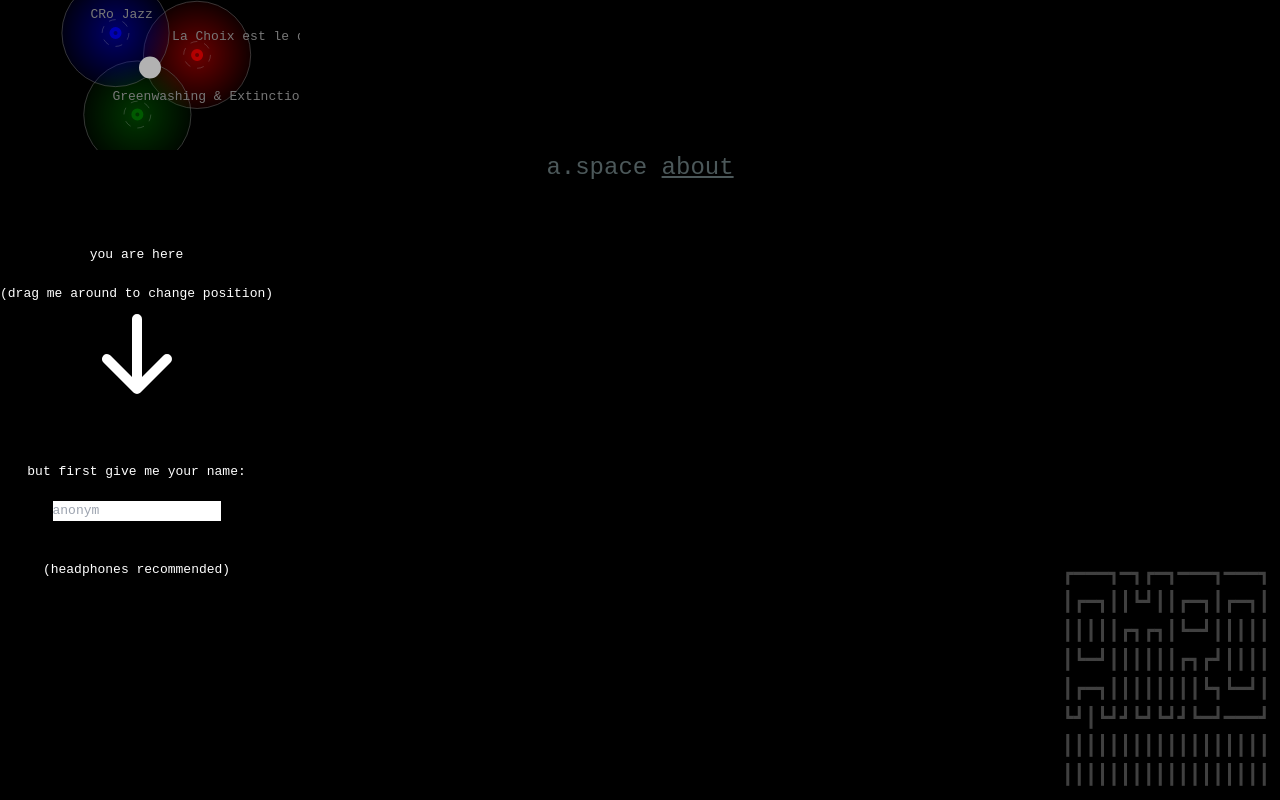
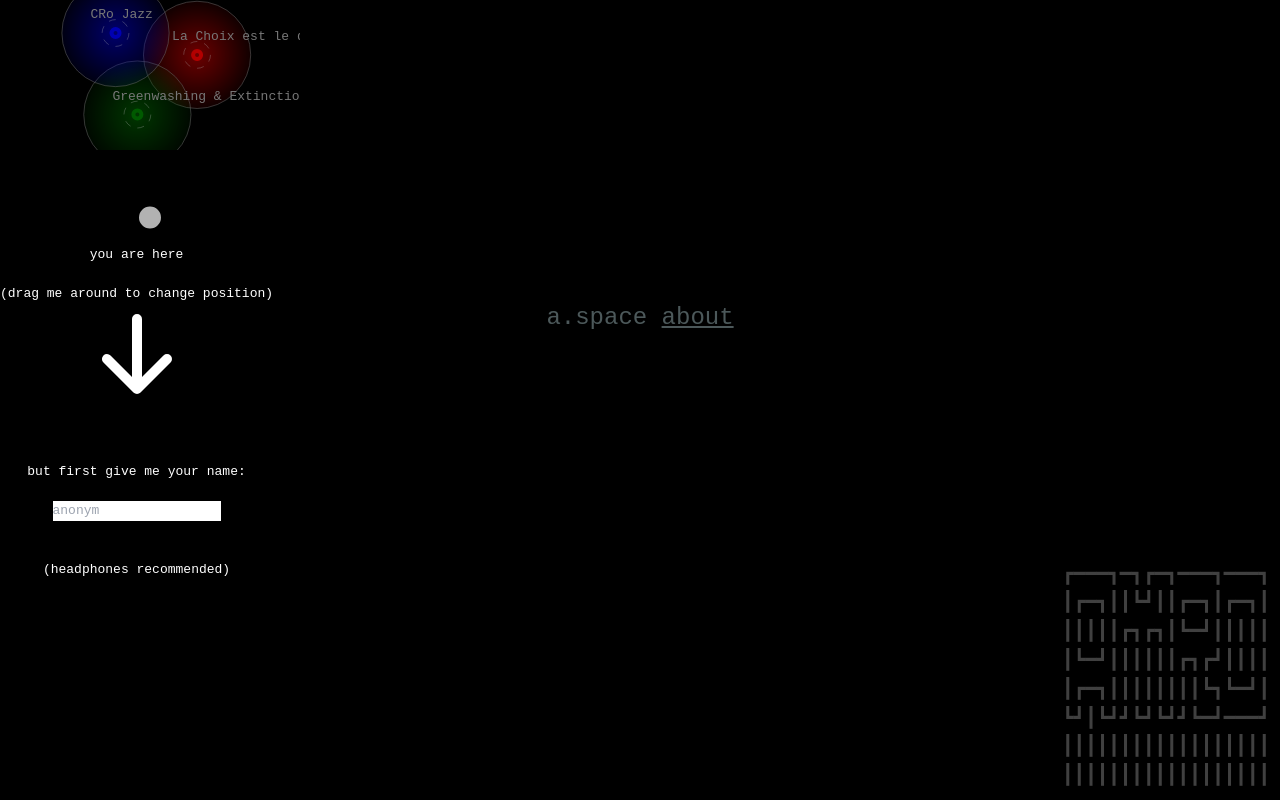
Before and after one commit to backface/aspace, a Vue app in the folder frontend/: page / in a window 1280 px wide. Built offline with nearby package versions, Linux system fonts and the light colour scheme.

Commit message:
split svg into two, put chat message in between, color mixing only for red/green/blue layout

```diff
--- a/frontend/src/components/ASpace.vue
+++ b/frontend/src/components/ASpace.vue
@@ -1,6 +1,9 @@
 <template>
 
-  <div v-if="running" class="chat absolute bottom-0 left-0 w-1/3 h-full text-left">
+  <div
+    v-if="running"
+    class="chat absolute bottom-0 left-0 w-1/3 h-full text-left"
+  >
     <div class="messageboard absolute bottom-12 left-0 pl-6 mb-3 w-full" ref="messageboard">
       <transition-group name="list">
         <div v-for="msg in messages_to_show" :key="msg.id" class="message pt-1" :class="{ is_status: msg.is_status }">
@@ -26,7 +29,10 @@
       <div class="messageboard_anchor"></div>
     </div>
   </div>
-  <div v-if="running" class="messagecompose absolute bottom-2 left-0 w-full md:w-1/3 pl-3 text-left">
+  <div
+    v-if="running"
+    class="messagecompose absolute bottom-2 left-0 w-full md:w-1/3 pl-3 text-left"
+  >
     <input
       type="text"
       v-model='msg'
@@ -67,15 +73,6 @@
       @mouseleave="dragUserStop"
       @mouseup="dragUserStop"
     >
-    <defs>
-      <radialGradient id="'grad" cx="50%" cy="50%" r="50%" fx="50%" fy="50%">
-        <stop offset="0%" style="stop-color:rgb(100, 100, 100); stop-opacity: 0.7" />
-        <stop offset="100%" style="'stop-color:green; stop-opacity: 0" />
-      </radialGradient>
-      <filter id="blur">
-        <feGaussianBlur in="SourceGraphic" stdDeviation="1" />
-      </filter>
-    </defs>
       <g>
         <g class="streams">0
           <g v-for="(stream, i) in streams">
@@ -85,9 +82,6 @@
                 <!--<stop offset="0%" :style="'stop-color: rgb(150, 150, 150); stop-opacity: 0.6'" />-->
                 <stop offset="100%" :style="'stop-color: ' + stream.color +'; stop-opacity: 0.1'" />
               </radialGradient>
-              <filter id="blur">
-                <feGaussianBlur in="SourceGraphic" stdDeviation="1" />
-              </filter>
             </defs>
             <circle
               class="spread"
@@ -117,16 +111,6 @@
               :cy='y_offset + height/2 + radius * stream.y'
               :r="stream.rms * source_radius"
             />
-            <!--
-            <text
-              v-if="tunedin == i"
-              :x='width/2 + radius * stream.x - 25'
-              :y='height/2 + radius * stream.y - 15'
-              style="stroke-width:0.7em; stroke: #aaa;"
-            >
-              {{  msgbg(stream.title) }}
-            </text>
-            -->
             <text
               :x='x_offset + width/2 + radius * stream.x - 25'
               :y='y_offset + height/2 + radius * stream.y - 15'
@@ -136,6 +120,44 @@
             </text>
           </g>
         </g>
+      </g>
+    </svg>
+  </div>
+
+  <transition-group name="slow-fade">
+    <div
+      v-for="msg in message_bubbles"
+      :key="msg.id"
+      :style="{
+        position: 'absolute',
+        color: 'black',
+        left: (x_offset + width/2 + msg.x * this.radius) + 'px',
+        bottom: (-y_offset + height/2 - msg.y * this.radius + 12) + 'px',
+        padding: '3px',
+        background: 'rgba(255, 255, 255, 0.7)',
+        borderRadius: '2px',
+        maxWidth: '200px',
+        transform: 'translate(-50%, 0)'
+      }"
+      v-html="msg.msg_html"
+    >
+    </div>
+  </transition-group>
+
+  <div class="absolute top-0 left-0 h-full w-full text-center">
+    <svg
+      ref="diagram"
+      class="mx-auto h-full w-full"
+      @mousemove="dragUser"
+      @mouseleave="dragUserStop"
+      @mouseup="dragUserStop"
+    >
+      <defs>
+        <filter id="blur">
+          <feGaussianBlur in="SourceGraphic" stdDeviation="1" />
+        </filter>
+      </defs>
+      <g>
 
         <g v-for="user in audience" class="audience">
           <circle
@@ -161,83 +183,9 @@
           @mouseup="dragUserStop"
           @mousemove="dragUser"
         />
-        <!--
-
-        <g class="bubbles">
-          <transition-group name="slow-fade">
-            <g v-for="msg in message_bubbles" :key="msg.id">
-              <defs>
-                <filter x="0" y="0" width="1" height="1" id="solid">
-                  <feFlood flood-color="#333333" result="bg" />
-                  <feMerge>
-                    <feMergeNode in="bg"/>
-                    <feMergeNode in="SourceGraphic"/>
-                  </feMerge>
-                </filter>
-              </defs>
-              <text
-                v-if="user.id != msg.user_id"
-                :x="x_offset + width/2 + msg.x * this.radius"
-                :y="y_offset + height/2 + msg.y * this.radius - 18"
-                class="message-bg"
-                style="stroke:#eeeeee; stroke-width:0.7em; fill: #eeeeee"
-              >
-                {{ msgbg(msg.msg) }}
-              </text>
-              <text
-                v-else
-                :x="x_offset + width/2 + msg.x * this.radius"
-                :y="y_offset + height/2 + msg.y * this.radius - 23"
-                class="message"
-                style="stroke:#eeeeee; stroke-width:0.7em; fill: #eeeeee"
-              >
-                {{ msgbg(msg.msg) }}
-              </text>
-              <text
-                v-if="user.id != msg.user_id"
-                :x="x_offset + width/2 + msg.x * this.radius"
-                :y="y_offset + height/2 + msg.y * this.radius - 18"
-                style="fill:#000000"
-              >
-                {{ msg.msg }}
-              </text>
-              <text
-                v-else
-                :x="x_offset + width/2 + msg.x * this.radius"
-                :y="y_offset + height/2 + msg.y * this.radius - 23"
-                class="message"
-                style="fill:#000000"
-              >
-                {{ msg.msg }}
-              </text>
-            </g>
-          </transition-group>
-
-        </g>
-          -->
       </g>
     </svg>
   </div>
-
-    <transition-group name="slow-fade">
-      <div
-        v-for="msg in message_bubbles"
-        :key="msg.id"
-        :style="{
-          position: 'absolute',
-          color: 'black',
-          left: (x_offset + width/2 + msg.x * this.radius) + 'px',
-          bottom: (-y_offset + height/2 - msg.y * this.radius + 12) + 'px',
-          padding: '3px',
-          background: 'rgba(255, 255, 255, 0.8)',
-          borderRadius: '2px',
-          maxWidth: '200px',
-          transform: 'translate(-50%, 0)'
-        }"
-        v-html="msg.msg_html"
-      >
-      </div>
-    </transition-group>
 
   <transition name="fade">
     <div v-if="!running">
@@ -276,7 +224,6 @@
           </button>
           <br><br>
           (headphones recommended)
-
         </div>
       </div>
     </div>
@@ -457,11 +404,7 @@
         self.messages = data.messages
         self.messages.forEach((item, i) => {
           item.msg_html = Autolinker.link(item.msg)
-          let colors = []
-          this.streams.forEach((stream, i) => {
-            colors.push(255 - 255 * Math.max(0, this.distance(stream, item)))
-          });
-          item.srccolor = 'rgb(' + colors.join(',') + ')'
+          this.msgcolor(item)
           console.log(item.srccolor);
         });
         self.messages_to_show = self.messages.filter(msg => self.sameRoom(msg, self.user))
@@ -770,10 +713,18 @@
 
     msgcolor (item) {
       let colors = []
-      this.streams.forEach((stream, i) => {
-        colors.push(255 - 255 * Math.max(0, this.distance(stream, item)))
-      });
-      item.srccolor = 'rgb(' + colors.join(',') + ')'
+      if (
+        this.streams[0].color === 'red' &&
+        this.streams[1].color === 'green' &&
+        this.streams[2].color === 'blue'
+      ) {
+        this.streams.forEach((stream, i) => {
+          colors.push(255 - 255 * Math.max(0, this.distance(stream, item)))
+        });
+      } else {
+        colors = [180, 180, 180]
+      }
+      item.srccolor = 'rgba(' + colors.join(',') + ', 0.8)'
     },
 
     deleteFromAudience (item) {
@@ -941,7 +892,7 @@
 }
 
 svg .tunein {
-  stroke: rgba(255, 255, 255, 0.5);
+  stroke: rgba(255, 255, 255, 0.6);
   stroke-width: 0.5;
   stroke-dasharray: 7,7;
   fill: none;
```
